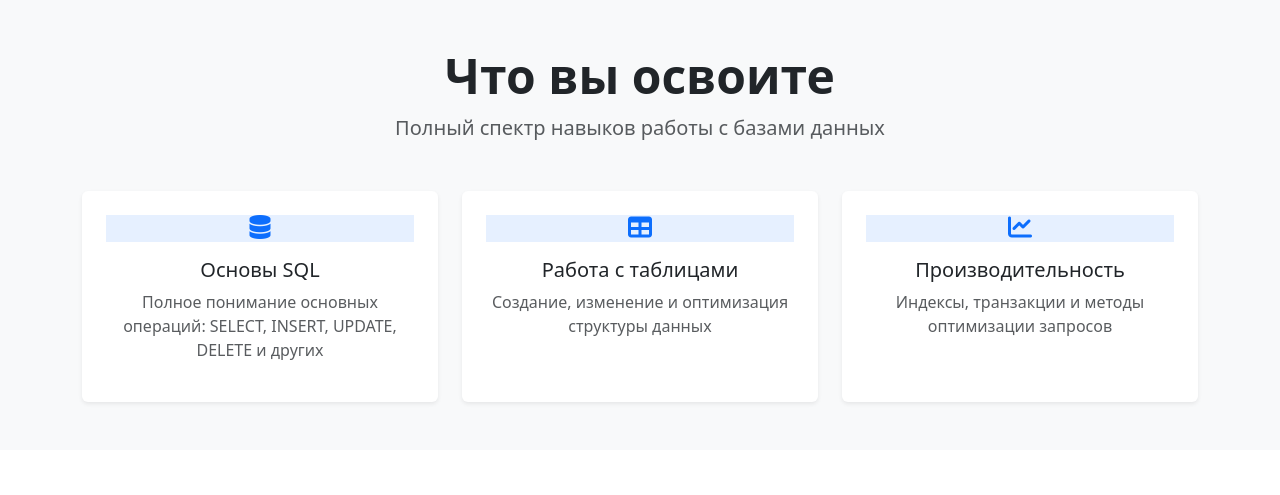
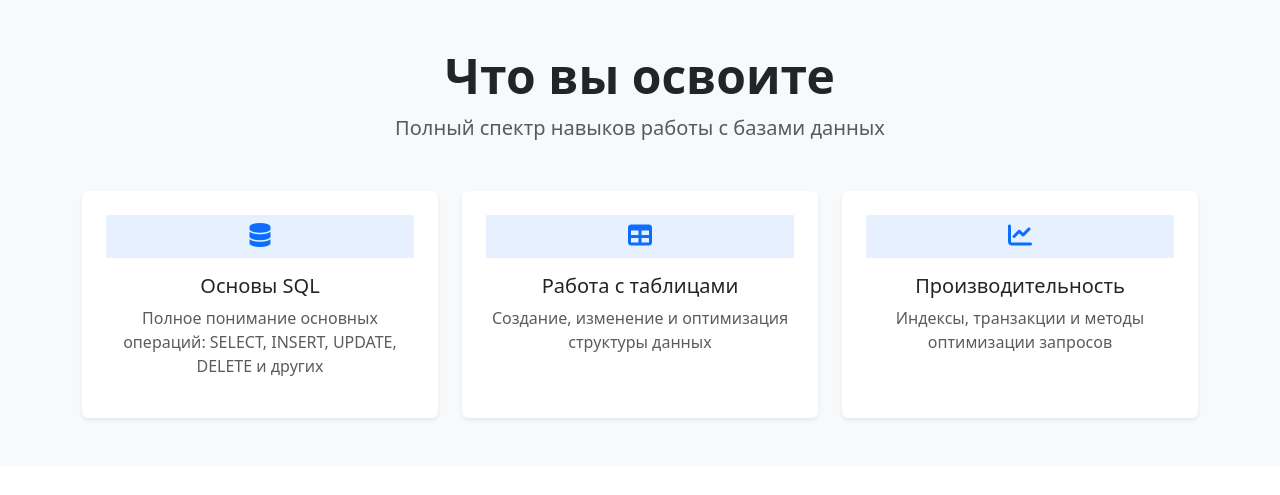
Before and after one commit to L1bertyL1fe/MySQL_Site_course, a Django app: page / in a window 1280 px wide. Shown: the part 469-964 px from the top of the page. Run offline with Django 5.2, Linux system fonts and the light colour scheme.

Commit message:
refactor: change card design

```diff
--- a/siteCourse/users/templates/index.html
+++ b/siteCourse/users/templates/index.html
@@ -90,7 +90,7 @@
                     <div class="col-md-4">
                         <div class="card h-100 border-0 shadow-sm">
                             <div class="card-body text-center p-4">
-                                <div class="icon-lg bg-primary bg-opacity-10 text-primary mb-3 mx-auto">
+                                <div class="icon-lg bg-primary bg-opacity-10 text-primary mb-3 pt-2 pb-2 circle mx-auto">
                                     <i class="fas fa-database fs-4"></i>
                                 </div>
                                 <h3 class="h5">Основы SQL</h3>
@@ -102,7 +102,7 @@
                     <div class="col-md-4">
                         <div class="card h-100 border-0 shadow-sm">
                             <div class="card-body text-center p-4">
-                                <div class="icon-lg bg-primary bg-opacity-10 text-primary mb-3 mx-auto">
+                                <div class="icon-lg bg-primary bg-opacity-10 text-primary mb-3 pt-2 pb-2 mx-auto">
                                     <i class="fas fa-table fs-4"></i>
                                 </div>
                                 <h3 class="h5">Работа с таблицами</h3>
@@ -114,7 +114,7 @@
                     <div class="col-md-4">
                         <div class="card h-100 border-0 shadow-sm">
                             <div class="card-body text-center p-4">
-                                <div class="icon-lg bg-primary bg-opacity-10 text-primary mb-3 mx-auto">
+                                <div class="icon-lg bg-primary bg-opacity-10 text-primary mb-3 pt-2 pb-2 mx-auto">
                                     <i class="fas fa-chart-line fs-4"></i>
                                 </div>
                                 <h3 class="h5">Производительность</h3>
```
